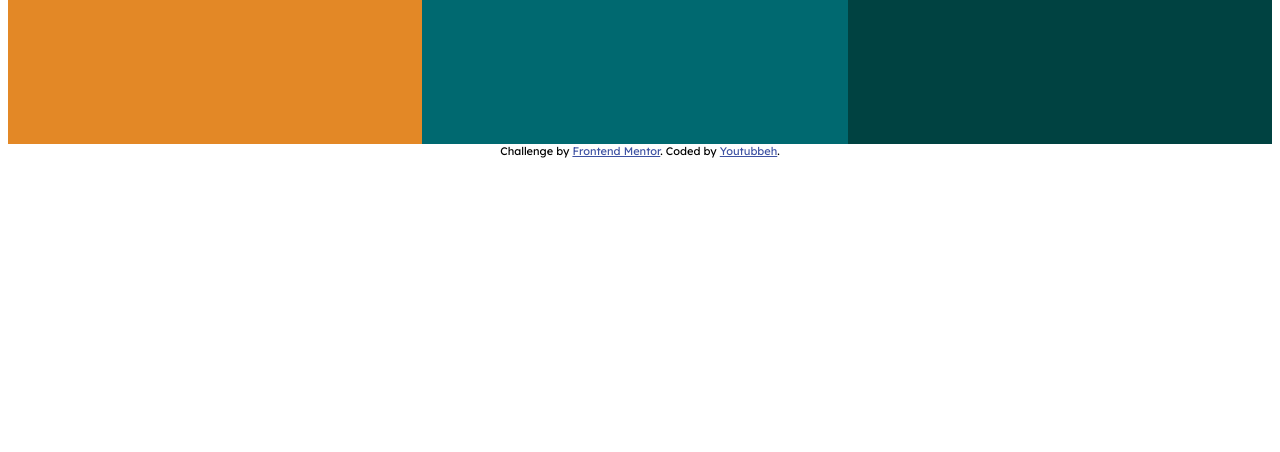
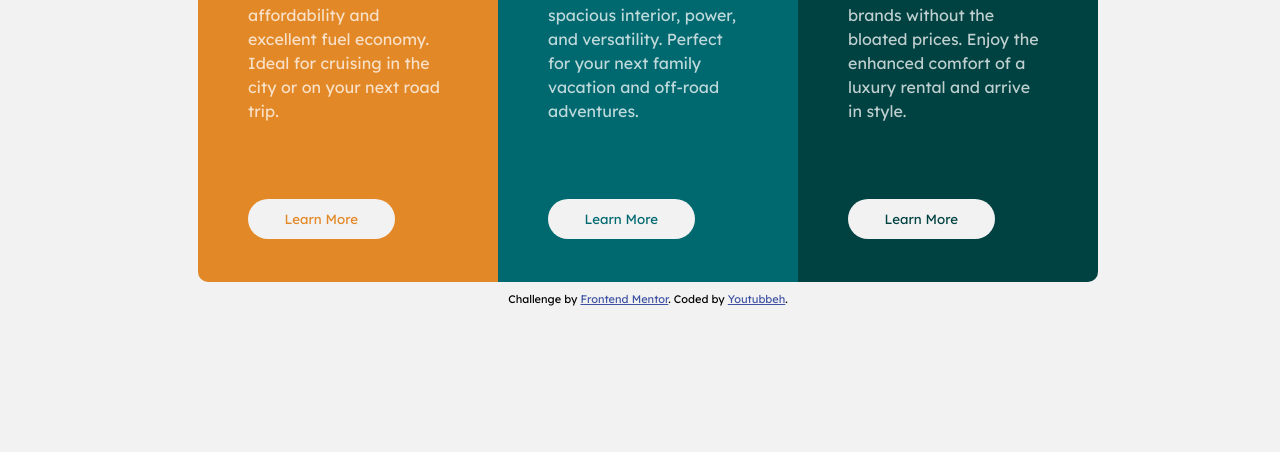
Before and after one commit to youtubbeh/3-column-card, a plain HTML site: page index.html in a window 1280 px wide. Shown: the part 364-816 px from the top of the page. Drawn offline with Linux system fonts and the light colour scheme.

Commit message:
Style all desktop except hover

```diff
--- a/style.css
+++ b/style.css
@@ -1,3 +1,13 @@
+body {
+    height: 100vh;
+    width: 100vw;
+    background-color: hsl(0, 0%, 95%);
+    display: flex;
+    flex-direction: column;
+    justify-content: center;
+    align-items: center;
+}
+
 body > * {
     box-sizing: border-box;
 }
@@ -5,16 +15,20 @@ body > * {
 main {
     display: flex;
     border-radius: 10px;
+    margin-bottom: 10px;
+    width: auto;
 }
 
 .sedan, .suv, .luxury {
-    display: block;
     height: 400px;
     padding: 50px;
+    max-width: 200px;
 }
 
 .sedan {
     background-color: hsl(31, 77%, 52%);
+    border-top-left-radius: 10px;
+    border-bottom-left-radius: 10px;
 }
 
 .suv {
@@ -23,6 +37,8 @@ main {
 
 .luxury {
     background-color: hsl(179, 100%, 13%);
+    border-top-right-radius: 10px;
+    border-bottom-right-radius: 10px;
 }
 
 h2 {
@@ -46,6 +62,8 @@ button {
     border-radius: 1.5em;
     border: none;
     font-family: 'Lexend Deca', sans-serif;
+    position: relative;
+    top: 60px;
 }
 
 .orange {
@@ -60,6 +78,7 @@ button {
     color:hsl(179, 100%, 13%);
 }
 
+
 .attribution {
     font-size: 11px; text-align: center;
     font-family: 'Lexend Deca', sans-serif;
@@ -68,7 +87,6 @@ button {
 .attribution a {
     color: hsl(228, 45%, 44%);
 }
-
 
 /*
 The designs were created to the following widths:
```
